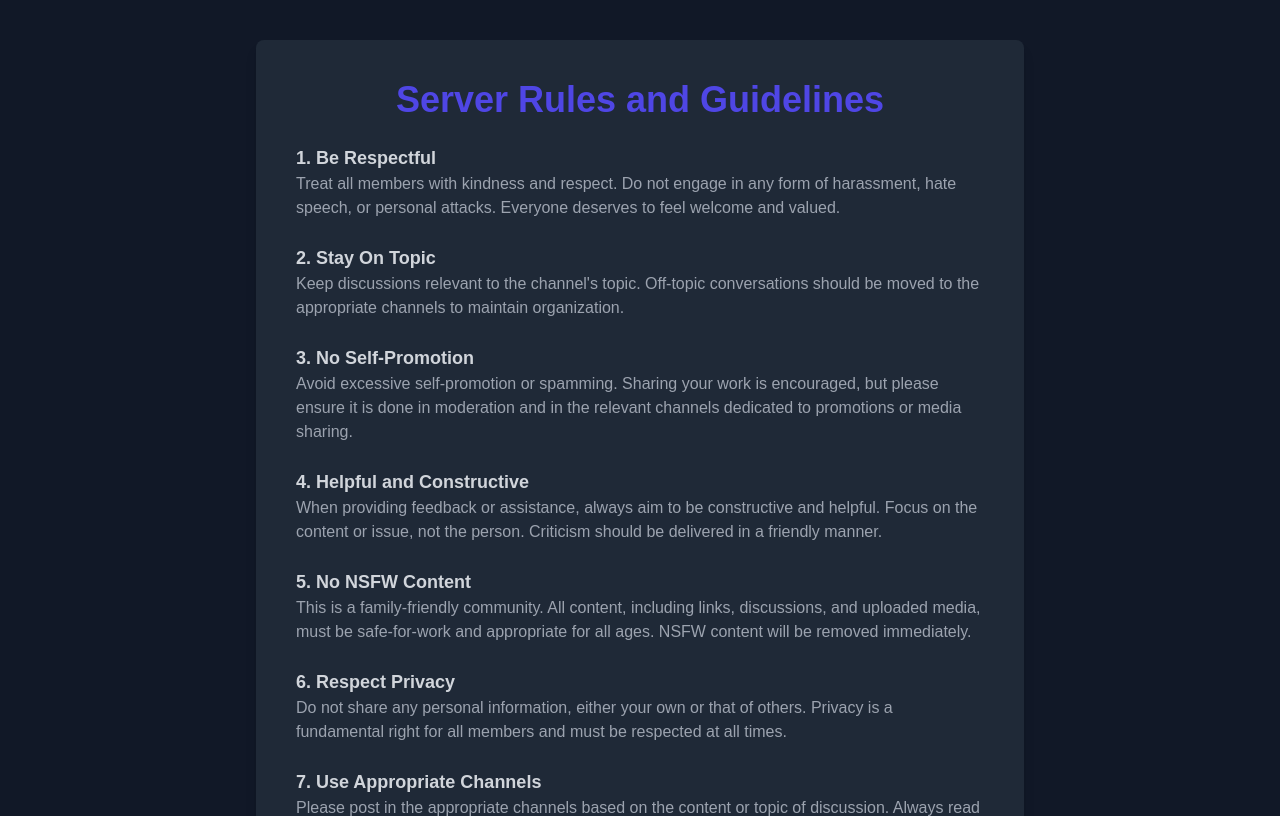
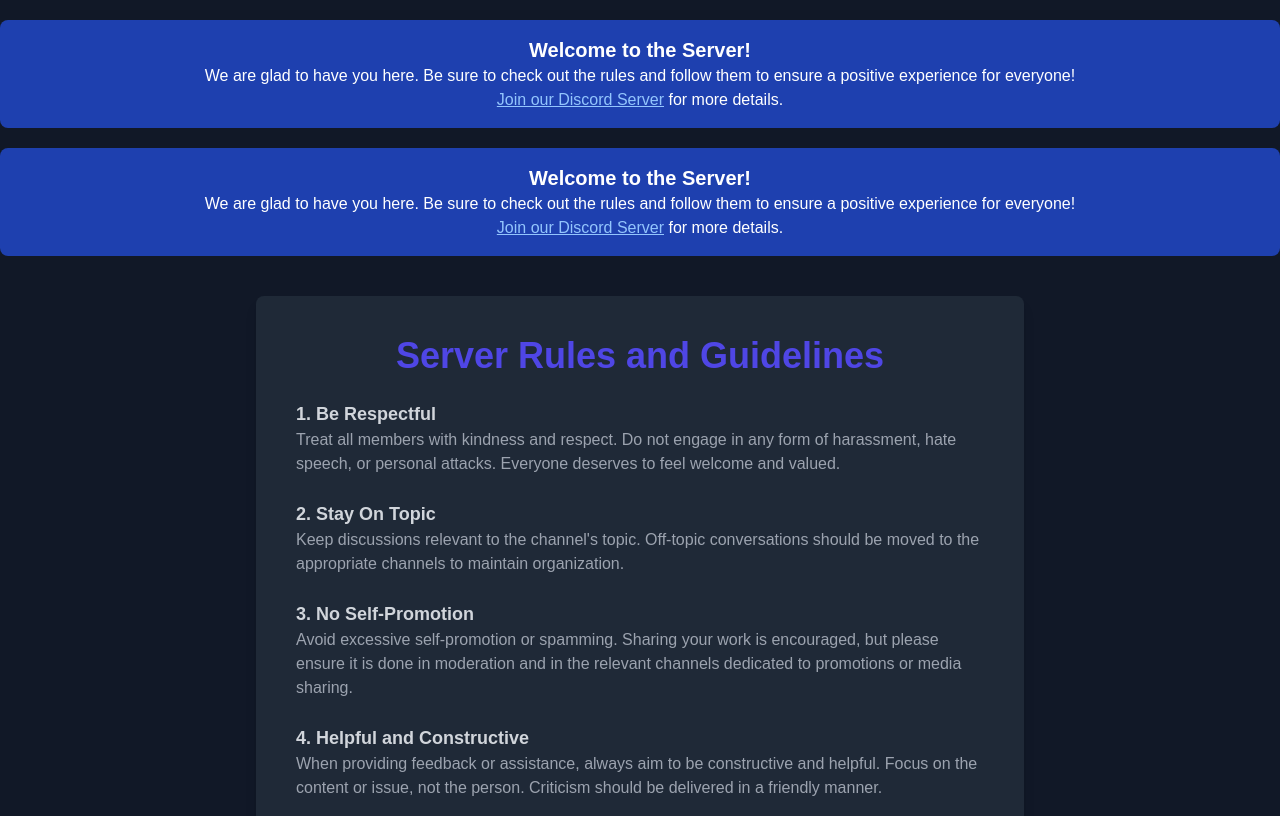
Before and after one commit to rami-gh/rules.github.io, a plain HTML site: page index.html in a window 1280 px wide. Shown: the top 816 px of the page. Drawn offline with nearby package versions, Linux system fonts and the light colour scheme.

Commit message:
Update index.html

```diff
--- a/index.html
+++ b/index.html
@@ -3,15 +3,57 @@
     <head>
         <meta charset="UTF-8">
         <meta name="viewport" content="width=device-width, initial-scale=1.0">
+        <meta name="description" content="Join our community and follow the server rules for a safe and fun experience. Be respectful, inclusive, and follow the guidelines.">
+        <meta name="keywords" content="server rules, community guidelines, discord, respect, rules, NSFW, privacy, gaming, inclusive community, discord server">
+        <meta name="author" content="Ogdevs">
+        <meta property="og:title" content="Server Rules - Ogdevs Community">
+        <meta property="og:description" content="Join our community and follow the server rules for a safe and fun experience. Be respectful, inclusive, and follow the guidelines.">
+        <meta property="og:image" content="img/logo ogdev.png">
+        <meta property="og:url" content="https://rules.ogdevs.de/">
+        <meta name="twitter:card" content="summary_large_image">
+        <meta name="twitter:title" content="Server Rules - Ogdevs Community">
+        <meta name="twitter:description" content="Join our community and follow the server rules for a safe and fun experience. Be respectful, inclusive, and follow the guidelines.">
+        <meta name="twitter:image" content="img/logo ogdev.png">
+
         <title>Server Rules</title>
         <link rel="shortcut icon" href="img/logo ogdev.png" type="image/x-icon">
         <script src="https://cdn.tailwindcss.com"></script>
+
         <style>
             body {
                 font-family: 'Arial', sans-serif;
             }
+
+            .blue-embed {
+                background-color: #1e40af;
+                color: white;
+                padding: 16px;
+                border-radius: 8px;
+                margin-top: 20px;
+                text-align: center;
+            }
+            .blue-embed a {
+                color: #93c5fd;
+                text-decoration: underline;
+            }
         </style>
     </head>
+
+    <body class="bg-gray-900 text-gray-200">
+        <div class="blue-embed">
+            <h3 class="text-xl font-semibold">Welcome to the Server!</h3>
+            <p>We are glad to have you here. Be sure to check out the rules and follow them to ensure a positive experience for everyone!</p>
+            <p><a href="https://discord.gg/rKZknDxV">Join our Discord Server</a> for more details.</p>
+        </div>
+
+
+
+    <div class="blue-embed">
+        <h3 class="text-xl font-semibold">Welcome to the Server!</h3>
+        <p>We are glad to have you here. Be sure to check out the rules and follow them to ensure a positive experience for everyone!</p>
+        <p><a href="https://discord.gg/rKZknDxV">Join our Discord Server</a> for more details.</p>
+    </div>
+
 <body class="bg-gray-900 text-gray-200">
     <div class="min-h-screen flex flex-col items-center justify-center py-10">
         <div class="max-w-3xl w-full bg-gray-800 rounded-lg shadow-lg p-8 sm:p-10">
```
Lines whose indentation alone changed are shown as unchanged.
